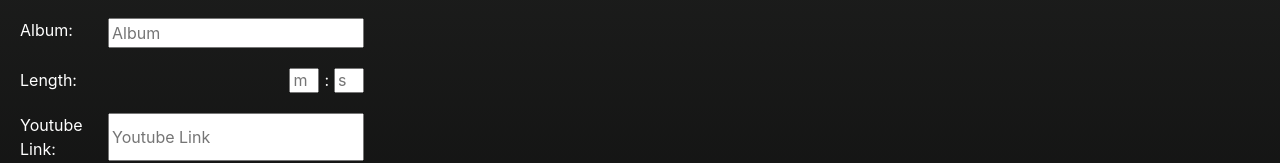
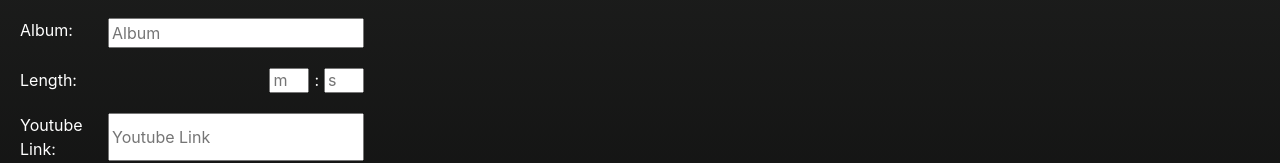
Before and after one commit to OfirSimhi1612/Music-App, a React (Create React App) app in the folder client/music-app/: page /addSong in a window 1280 px wide. Shown: the part 240-403 px from the top of the page. Built offline with nearby package versions, Linux system fonts and the light colour scheme.

Commit message:
duration picker

```diff
--- a/client/music-app/src/components/AddComponents/DurationPicker.css
+++ b/client/music-app/src/components/AddComponents/DurationPicker.css
@@ -5,12 +5,12 @@
 
 .durationMinInput{
     height: 25px;
-    width: 30px;
+    width: 40px;
     margin-left: auto;
 }
 
 .durationSecInput{
     height: 25px;
-    width: 30px
+    width: 40px
 
 }
--- a/client/music-app/src/components/AddComponents/DurationPicker.js
+++ b/client/music-app/src/components/AddComponents/DurationPicker.js
@@ -3,9 +3,22 @@ import './DurationPicker.css'
 
 function DurationPicker(props) {
 
-    const [length, setLength] = useState();
+    const [Length, setLength] = useState({ min: 0, sec: 0 });
 
     function updateLength(e) {
+
+        const length = {
+            ...Length,
+            [e.target.id]: e.target.value
+        }
+
+        if (e.target.value < 10) {
+            e.target.value = `0${e.target.value}`
+        }
+
+        setLength({ ...length })
+
+        props.updateDetails('length', `00:${length.min >= 10 ? length.min : `0${length.min}`}:${length.sec >= 10 ? length.sec : `0${length.sec}`}`)
 
     }
 
@@ -14,9 +27,9 @@ function DurationPicker(props) {
         <>
             <spn className='durationPickerRow'>
                 <label>Length:</label>
-                <input required onChange={(e) => updateLength(e)} placeholder='m' className='durationMinInput'></input>
+                <input type='number' min={0} max={59} id='min' required onChange={(e) => updateLength(e)} placeholder='m' className='durationMinInput'></input>
                 <span> : </span>
-                <input required onChange={(e) => updateLength(e)} placeholder='s' className='durationSecInput'></input>
+                <input type='number' min={0} max={59} id='sec' required onChange={(e) => updateLength(e)} placeholder='s' className='durationSecInput'></input>
             </spn>
         </>
     );
```
Also changed, not shown: 1 other file (tests, documents, lock files or other folders).
